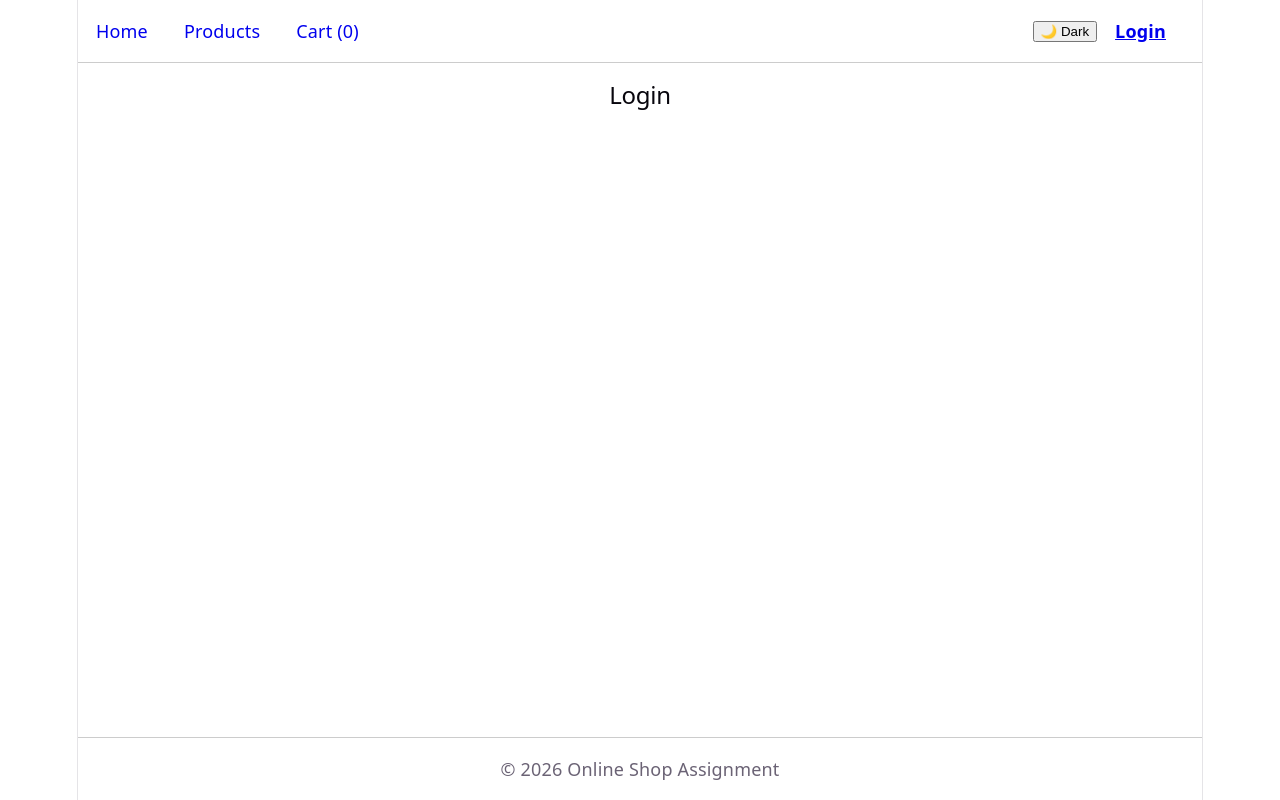
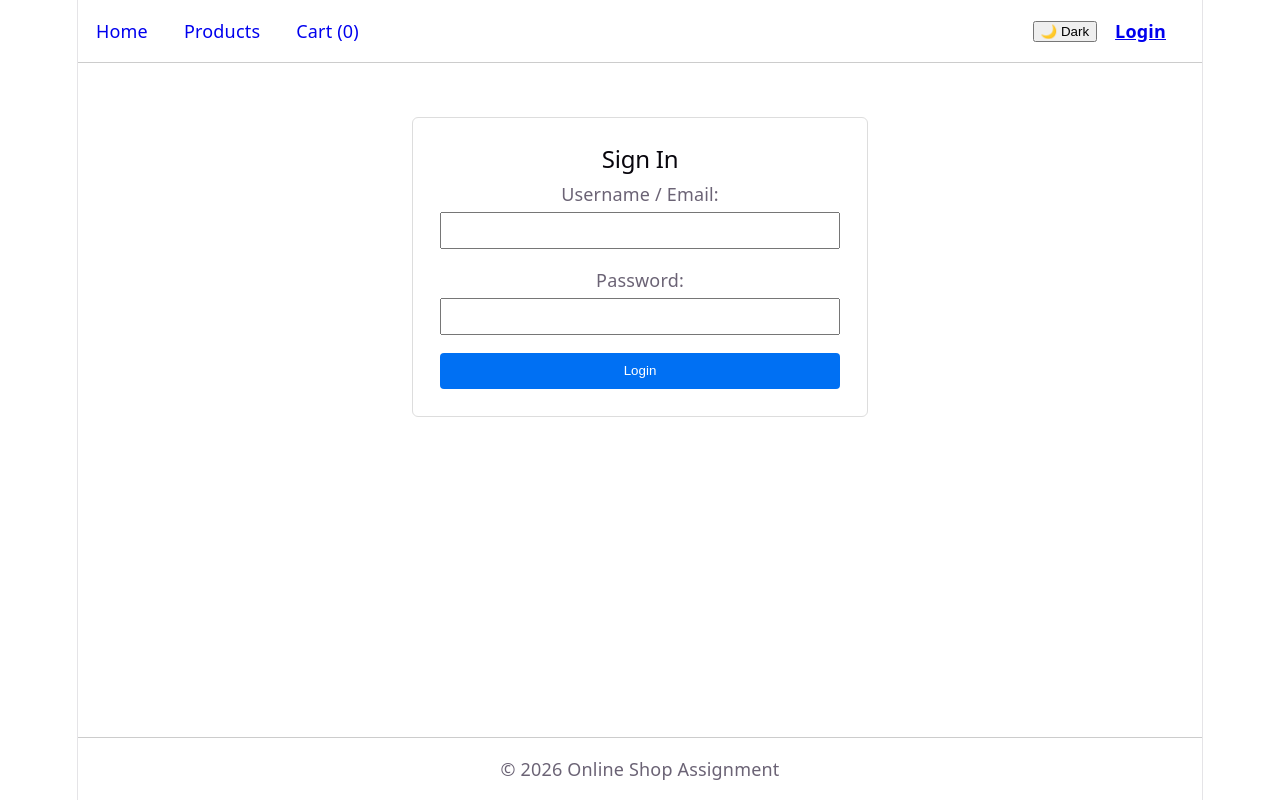
Before and after one commit to OmerAsafGultekin/Assignment7, a React (Vite) app: page /login in a window 1280 px wide. Built offline with nearby package versions, Linux system fonts and the light colour scheme.

Commit message:
feat(auth): implement ProtectedRoute and controlled Login form with redirect

```diff
--- a/src/App.jsx
+++ b/src/App.jsx
@@ -2,6 +2,7 @@ import { BrowserRouter, Routes, Route, Outlet } from 'react-router-dom';
 import { AuthProvider } from './context/AuthContext';
 import { useLocalStorage } from './hooks/useLocalStorage';
 import Layout from './components/Layout';
+import ProtectedRoute from './components/ProtectedRoute';
 import Home from './pages/Home';
 import ProductList from './pages/ProductList';
 import ProductDetail from './pages/ProductDetail';
@@ -23,13 +24,21 @@ export default function App() {
           <Route path="/" element={<Layout theme={theme} toggleTheme={toggleTheme} />}>
             <Route index element={<Home />} />
 
-            {/* Nested routes under /products */}
             <Route path="products" element={<Outlet />}>
               <Route index element={<ProductList />} />
               <Route path=":id" element={<ProductDetail />} />
             </Route>
 
-            <Route path="cart" element={<Cart />} />
+            {/* Protected Cart Route */}
+            <Route
+              path="cart"
+              element={
+                <ProtectedRoute>
+                  <Cart />
+                </ProtectedRoute>
+              }
+            />
+
             <Route path="login" element={<Login />} />
             <Route path="*" element={<NotFound />} />
           </Route>
--- a/src/components/ProtectedRoute.jsx
+++ b/src/components/ProtectedRoute.jsx
@@ -0,0 +1,14 @@
+import { Navigate, useLocation } from 'react-router-dom';
+import { useAuth } from '../context/AuthContext';
+
+export default function ProtectedRoute({ children }) {
+  const { isAuthenticated } = useAuth();
+  const location = useLocation();
+
+  if (!isAuthenticated) {
+    // Redirect unauthenticated user and preserve attempted location
+    return <Navigate to="/login" state={{ from: location }} replace />;
+  }
+
+  return children;
+}
--- a/src/pages/Login.jsx
+++ b/src/pages/Login.jsx
@@ -1 +1,73 @@
-export default function Login() { return <h2>Login</h2>; }
+import { useState } from 'react';
+import { useNavigate, useLocation } from 'react-router-dom';
+import { useAuth } from '../context/AuthContext';
+import { login } from '../api/authApi';
+
+export default function Login() {
+  const [username, setUsername] = useState('');
+  const [password, setPassword] = useState('');
+  const [loading, setLoading] = useState(false);
+  const [error, setError] = useState(null);
+
+  const { loginUser } = useAuth();
+  const navigate = useNavigate();
+  const location = useLocation();
+
+  // Retrieve origin route or fallback to home
+  const from = location.state?.from?.pathname || '/';
+
+  const handleSubmit = async (e) => {
+    e.preventDefault();
+    setError(null);
+    setLoading(true);
+
+    try {
+      const user = await login(username, password);
+      loginUser(user);
+      navigate(from, { replace: true });
+    } catch (err) {
+      setError(err.message);
+    } finally {
+      setLoading(false);
+    }
+  };
+
+  return (
+    <div style={{ maxWidth: '400px', margin: '2rem auto', padding: '1.5rem', border: '1px solid #ddd', borderRadius: '6px' }}>
+      <h2>Sign In</h2>
+      {error && <p style={{ color: 'red' }}>{error}</p>}
+
+      <form onSubmit={handleSubmit} style={{ display: 'flex', flexDirection: 'column', gap: '1rem' }}>
+        <div>
+          <label style={{ display: 'block', marginBottom: '0.25rem' }}>Username / Email:</label>
+          <input
+            type="text"
+            required
+            value={username}
+            onChange={(e) => setUsername(e.target.value)}
+            style={{ width: '100%', padding: '0.5rem', boxSizing: 'border-box' }}
+          />
+        </div>
+
+        <div>
+          <label style={{ display: 'block', marginBottom: '0.25rem' }}>Password:</label>
+          <input
+            type="password"
+            required
+            value={password}
+            onChange={(e) => setPassword(e.target.value)}
+            style={{ width: '100%', padding: '0.5rem', boxSizing: 'border-box' }}
+          />
+        </div>
+
+        <button
+          type="submit"
+          disabled={loading}
+          style={{ padding: '0.6rem', background: '#0070f3', color: '#fff', border: 'none', borderRadius: '4px', cursor: 'pointer' }}
+        >
+          {loading ? 'Authenticating...' : 'Login'}
+        </button>
+      </form>
+    </div>
+  );
+}
```
